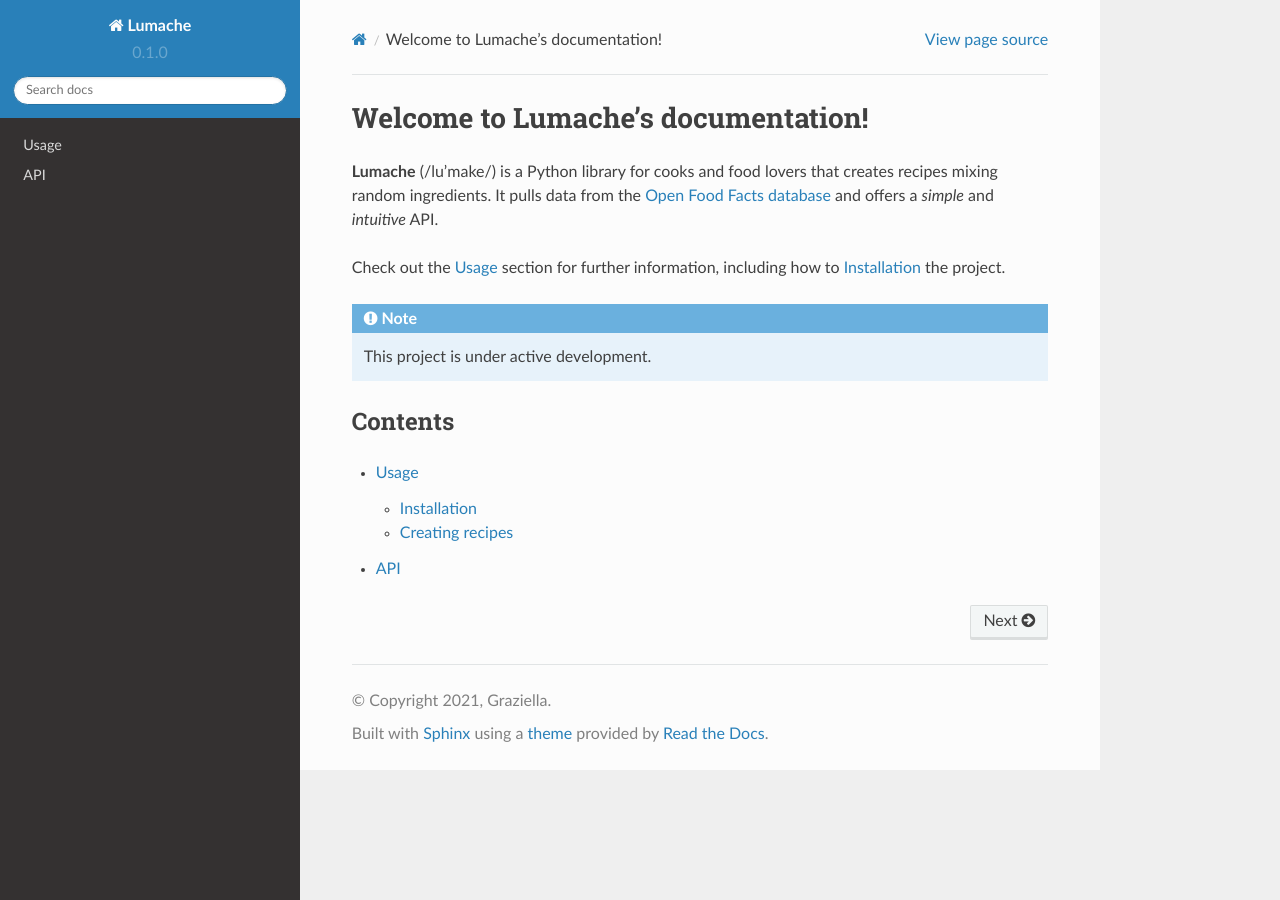
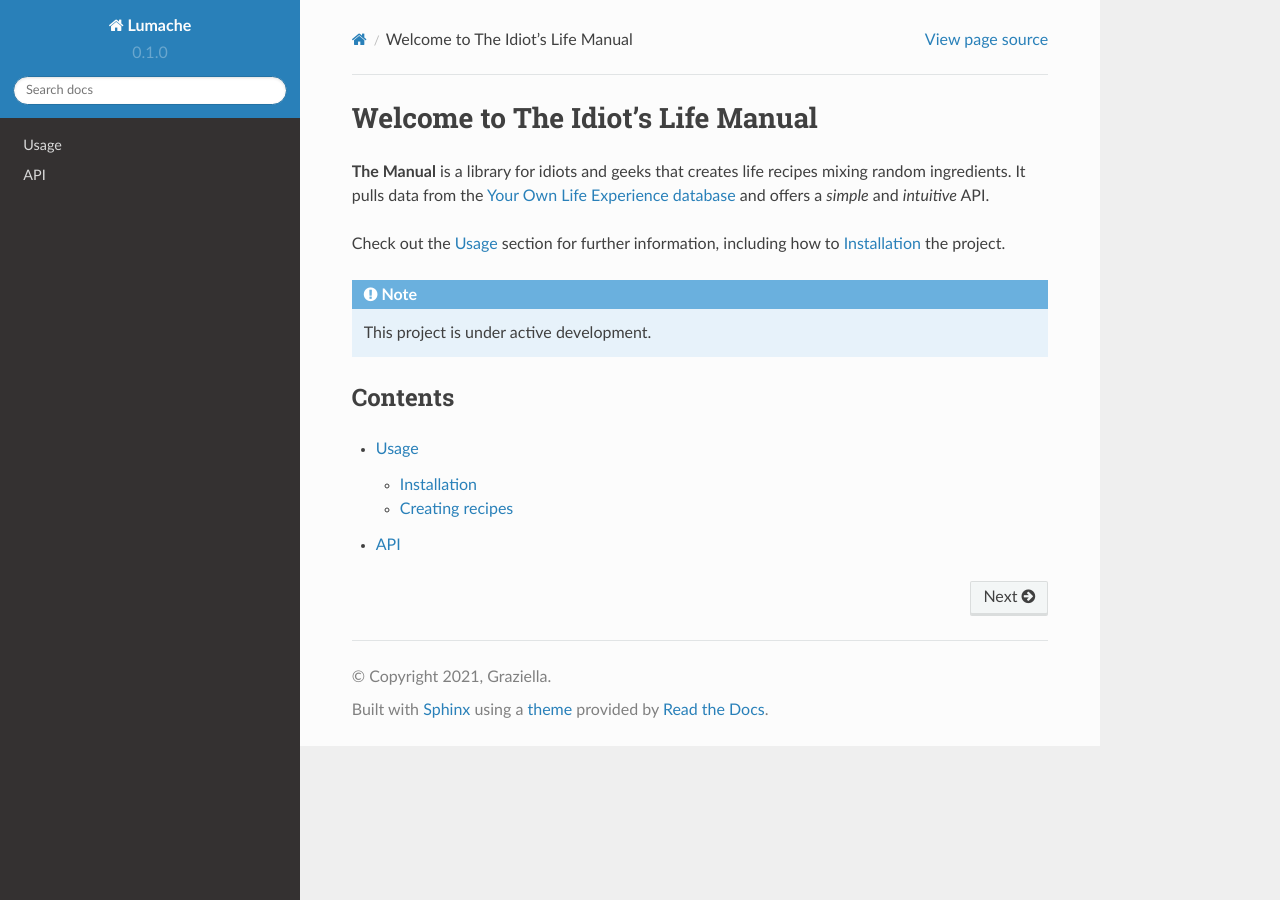
Before and after one commit to LoganEndreman/idiotic-gorilla-blind-Brain, a Sphinx documentation site: the page built from docs/source/index.rst, in a window 1280 px wide. Built offline with Sphinx 7.4.7 and the Read the Docs theme 2.0.0, drawn with Linux system fonts in a browser that asks for light colours.

Commit message:
Update index.rst

```diff
--- a/docs/source/index.rst
+++ b/docs/source/index.rst
@@ -1,9 +1,9 @@
-Welcome to Lumache's documentation!
+Welcome to The Idiot's Life Manual
 ===================================
 
-**Lumache** (/lu'make/) is a Python library for cooks and food lovers
-that creates recipes mixing random ingredients.
-It pulls data from the `Open Food Facts database <https://world.openfoodfacts.org/>`_
+**The Manual**  is a library for idiots and geeks
+that creates life recipes mixing random ingredients.
+It pulls data from the `Your Own Life Experience database <https://world.openfoodfacts.org/>`_
 and offers a *simple* and *intuitive* API.
 
 Check out the :doc:`usage` section for further information, including
```
